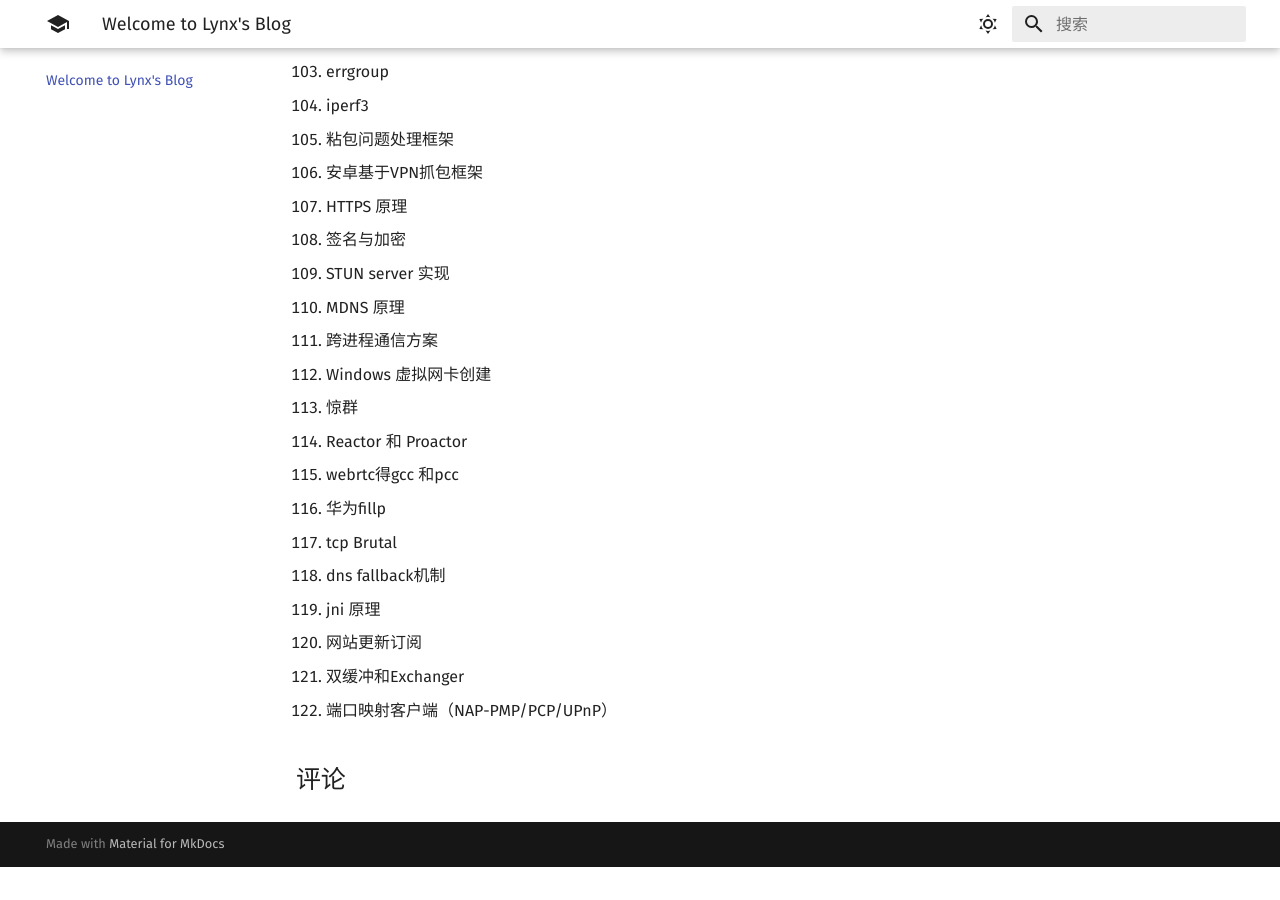
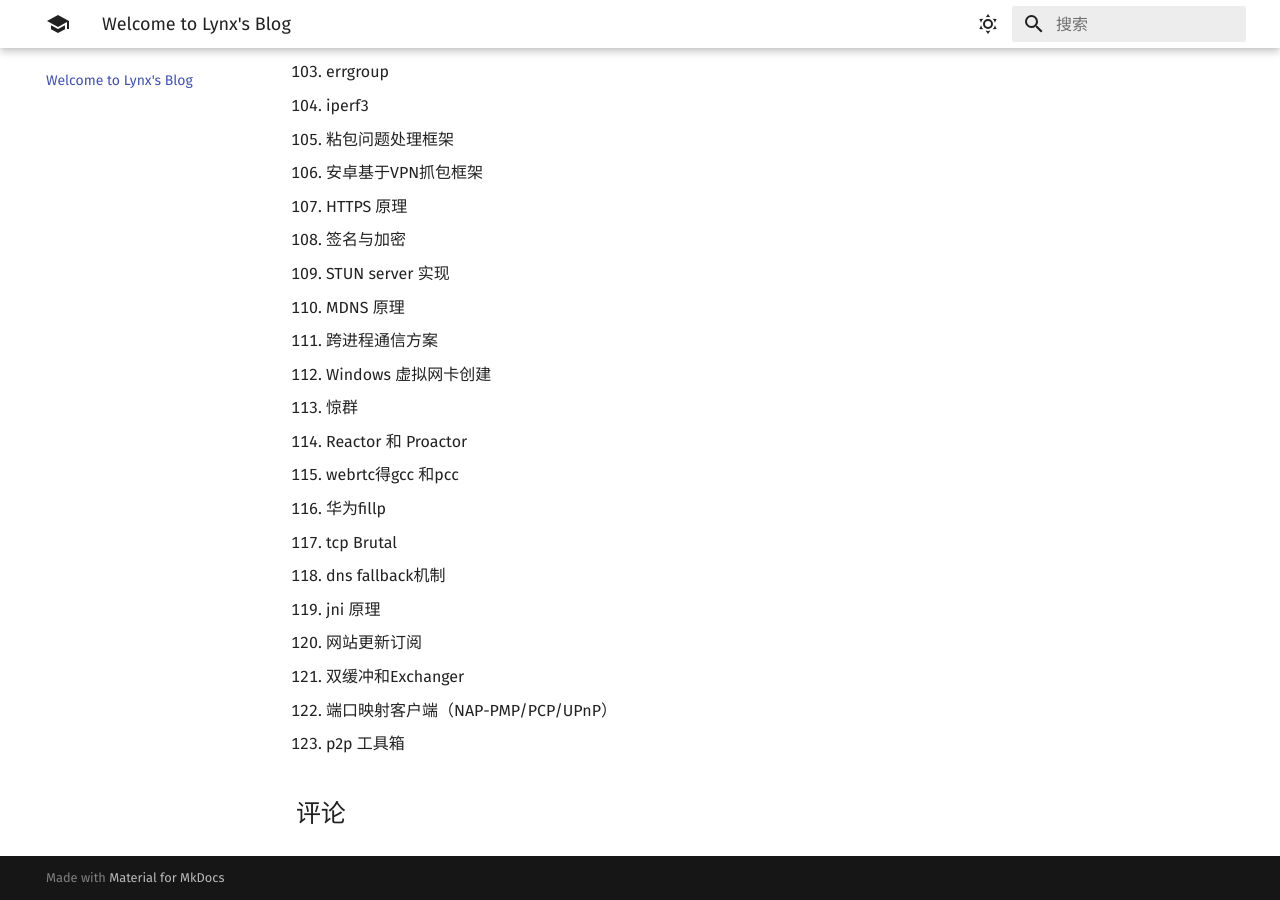
Before and after one commit to 1314liuwei/blog, an MkDocs documentation site: the page built from docs/index.md, in a window 1280 px wide and 900 px high, scrolled down 3663 px. Built offline with MkDocs 1.6.1 and Material for MkDocs 9.7.7, drawn with Linux system fonts in a browser that asks for light colours; comment, search, counter and statistics services are not loaded; before the commit the page ends 4530 px from its top, so only the background shows below that.

Commit message:
2024/01/24 周三

```diff
--- a/docs/index.md
+++ b/docs/index.md
@@ -124,3 +124,4 @@
 120. 网站更新订阅
 121. 双缓冲和Exchanger
 121. 端口映射客户端（NAP-PMP/PCP/UPnP）
+121. p2p 工具箱
```
